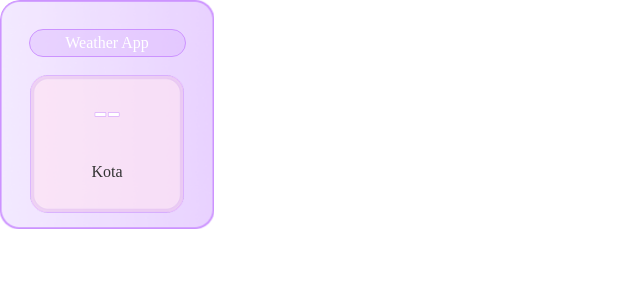
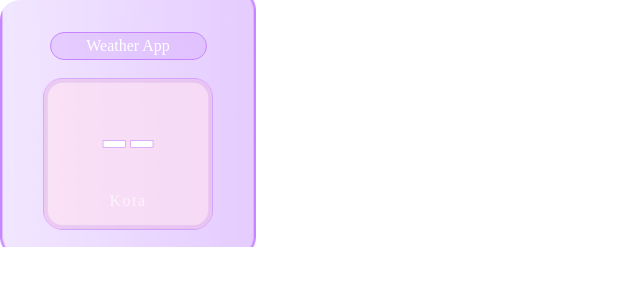
Before and after one commit to lorddrago12/Weather-App, a website: page index.html in a window 1280 px wide. Shown: the whole page, without its empty margins (0-640 px from the left). Drawn offline with Linux system fonts and the light colour scheme; a web font is replaced by a local one.

Commit message:
Update styles.css

```diff
--- a/styles.css
+++ b/styles.css
@@ -30,16 +30,18 @@
   overflow: hidden;
   justify-content: flex-start;
   align-items: center;
-    gap: 0.25rem;
-    width: 13.375rem;
-    padding: 1rem 1.0625rem;
+  gap: 0.25rem;          /* tighter space between title and inner square */
+  width: 16rem;
+  padding: 1.2rem 1.5rem 1.1rem; /* slightly less top/bottom padding so content sits higher */
   min-height: fit-content;
 
+  /* Fallback if image assets are missing */
+  background: radial-gradient(circle at 0 0, #ffd6ff, #c77dff 40%, #7b2cbf 100%);
   background-image: url("Assets/outter box.png");
   background-size: cover;
   background-repeat: no-repeat;
   background-position: center;
-    opacity: 0.8;
+  opacity: 0.9;
 }
 
 button,
@@ -78,28 +80,57 @@
   margin: 0;
   color: #fff;
   font-family: Pixeboy;
-  font-size: 2.5rem;
+  font-size: 5.2rem; /* a bit bigger */
   font-weight: 400;
-  line-height: 1;
+  line-height: 0.9;
   text-align: center;
-  -webkit-text-stroke: 1px #C079FF;
+
+  -webkit-text-stroke: 1.2px #C079FF;
   paint-order: stroke fill;
 }
+
+.city {
+  margin: 0;
+  margin-top: 0.2rem;
+  font-family: Pixeboy;
+  font-size: 1rem;
+  color: #fff;
+  opacity: 0.65;
+  letter-spacing: 1.5px;
+}
+
 
 .container {
   display: flex;
   overflow: hidden;
-    width: 11.25rem;
-    min-height: 8rem;
+  width: 13rem;         /* larger inner square */
+  min-height: 9.5rem;
   flex-shrink: 0;
   flex-direction: column;
   justify-content: center;
   align-items: center;
   gap: 1rem;
-    padding: 1rem;
+  padding: 1.25rem;
 
+  /* Fallback if image assets are missing */
+  background: radial-gradient(circle at 0 0, #f9dfff, #f0a6ff 45%, #c77dff 100%);
   background-image: url("Assets/content-frame.png");
   background-size: contain;
   background-repeat: no-repeat;
   background-position: center;
 }
+
+.Weather {
+  animation: popIn 0.4s ease-out;
+}
+
+@keyframes popIn {
+  from {
+    transform: scale(0.9);
+    opacity: 0;
+  }
+  to {
+    transform: scale(1);
+    opacity: 1;
+  }
+}
```
Lines whose indentation alone changed are shown as unchanged.
